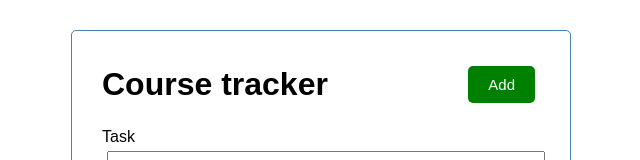
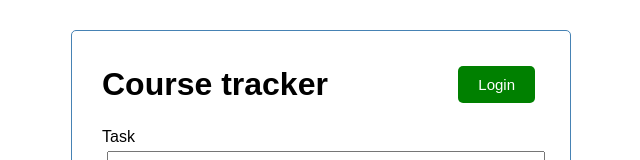
Before and after one commit to Adityagarg8384/TaskTodo, a React (Create React App) app in the folder Frontend/: page / in a window 1280 px wide. Shown: the top 160 px of the page, without its empty margins (319-959 px from the left). Built offline with nearby package versions, Linux system fonts and the light colour scheme; no server answers.

Commit message:
Update button.js

```diff
--- a/Frontend/src/components/button.js
+++ b/Frontend/src/components/button.js
@@ -4,7 +4,7 @@ import styled from 'styled-components'
  const Button = ({color, text, onclick}) => {
   return (
     <But  onClick={onclick} style= {{backgroundColor: color}} >
-        Add
+        Login
     </But>
   )
 }
```
